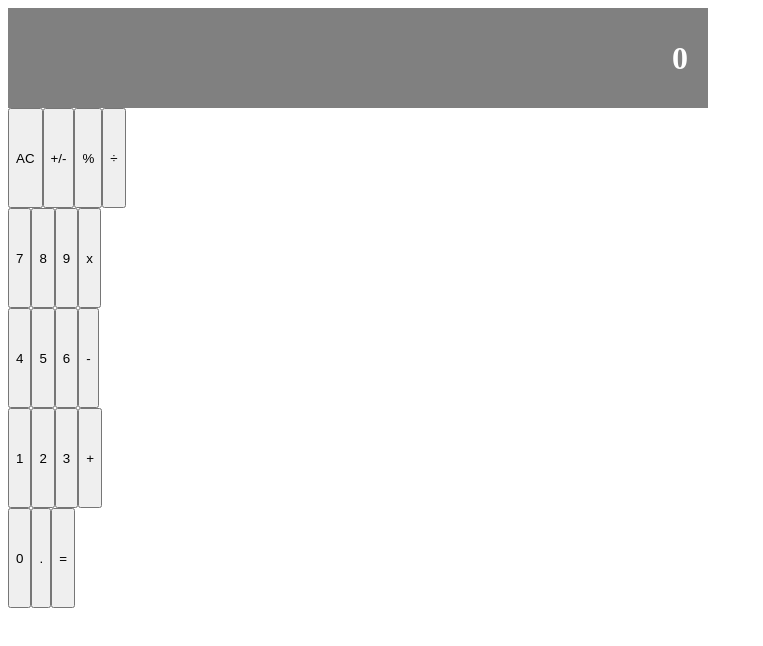
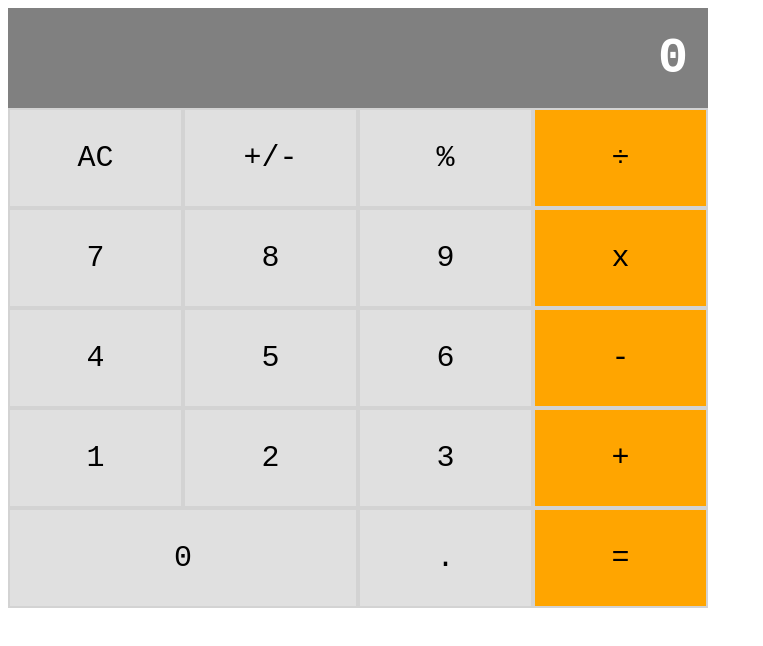
Before and after one commit to ferbaco86/react-calculator, a React (Create React App) app: page / in a window 1280 px wide. Shown: the top 646 px of the page, without its empty margins (0-763 px from the left). Built offline with nearby package versions, Linux system fonts and the light colour scheme.

Commit message:
Add style to Button

```diff
--- a/src/components/Button.js
+++ b/src/components/Button.js
@@ -1,17 +1,35 @@
 import PropTypes from 'prop-types';
+import styled from 'styled-components';
+
+const StyledButton = styled.button`
+width:25%;
+text-align:center;
+font-size: 30px;
+font-family: monospace;
+color:black;
+border:2px solid lightgray;
+background-color:${props => props.bgColor};
+width:${props => (props.isWide ? '50%' : '25%')}`;
 
 const Button = props => {
-  const { name } = props;
+  const { name, wide, color } = props;
   const handleClick = buttonName => {
     props.clickHandler(buttonName);
   };
+
   return (
-    <button type="button" onClick={() => handleClick(props.name)}>
+    <StyledButton bgColor={color} isWide={wide} type="button" onClick={() => handleClick(props.name)}>
       {name}
-    </button>
+    </StyledButton>
   );
 };
 
-Button.propTypes = { name: PropTypes.string.isRequired, clickHandler: PropTypes.func.isRequired };
+Button.defaultProps = { wide: false, color: '#E0E0E0' };
+Button.propTypes = {
+  name: PropTypes.string.isRequired,
+  clickHandler: PropTypes.func.isRequired,
+  wide: PropTypes.bool,
+  color: PropTypes.string,
+};
 
 export default Button;
--- a/src/components/ButtonPanel.js
+++ b/src/components/ButtonPanel.js
@@ -17,30 +17,30 @@ const ButtonPanel = props => {
         <Button name="AC" clickHandler={handleClick} />
         <Button name="+/-" clickHandler={handleClick} />
         <Button name="%" clickHandler={handleClick} />
-        <Button name="÷" clickHandler={handleClick} />
+        <Button color="orange" name="÷" clickHandler={handleClick} />
       </RowContainer>
       <RowContainer>
         <Button name="7" clickHandler={handleClick} />
         <Button name="8" clickHandler={handleClick} />
         <Button name="9" clickHandler={handleClick} />
-        <Button name="x" clickHandler={handleClick} />
+        <Button color="orange" name="x" clickHandler={handleClick} />
       </RowContainer>
       <RowContainer>
         <Button name="4" clickHandler={handleClick} />
         <Button name="5" clickHandler={handleClick} />
         <Button name="6" clickHandler={handleClick} />
-        <Button name="-" clickHandler={handleClick} />
+        <Button color="orange" name="-" clickHandler={handleClick} />
       </RowContainer>
       <RowContainer>
         <Button name="1" clickHandler={handleClick} />
         <Button name="2" clickHandler={handleClick} />
         <Button name="3" clickHandler={handleClick} />
-        <Button name="+" clickHandler={handleClick} />
+        <Button color="orange" name="+" clickHandler={handleClick} />
       </RowContainer>
       <RowContainer>
-        <Button name="0" clickHandler={handleClick} />
+        <Button wide name="0" clickHandler={handleClick} />
         <Button name="." clickHandler={handleClick} />
-        <Button name="=" clickHandler={handleClick} />
+        <Button color="orange" name="=" clickHandler={handleClick} />
       </RowContainer>
     </>
   );
--- a/src/components/Display.js
+++ b/src/components/Display.js
@@ -4,6 +4,7 @@ import styled from 'styled-components';
 const ResultContainer = styled.div`
 display: flex;
 background-color: gray;
+font-family: monospace;
 height: 100px;
 padding: 0 20px;
 justify-content: end;
@@ -11,7 +12,8 @@ align-items: center;`;
 
 const ResultTitle = styled.h1`
 color: white;
-font-weight: bold;`;
+font-weight: bold;
+font-size: 50px`;
 
 const Display = props => {
   const { result } = props;
```
Also changed, not shown: 1 other file (tests, documents, lock files or other folders).
